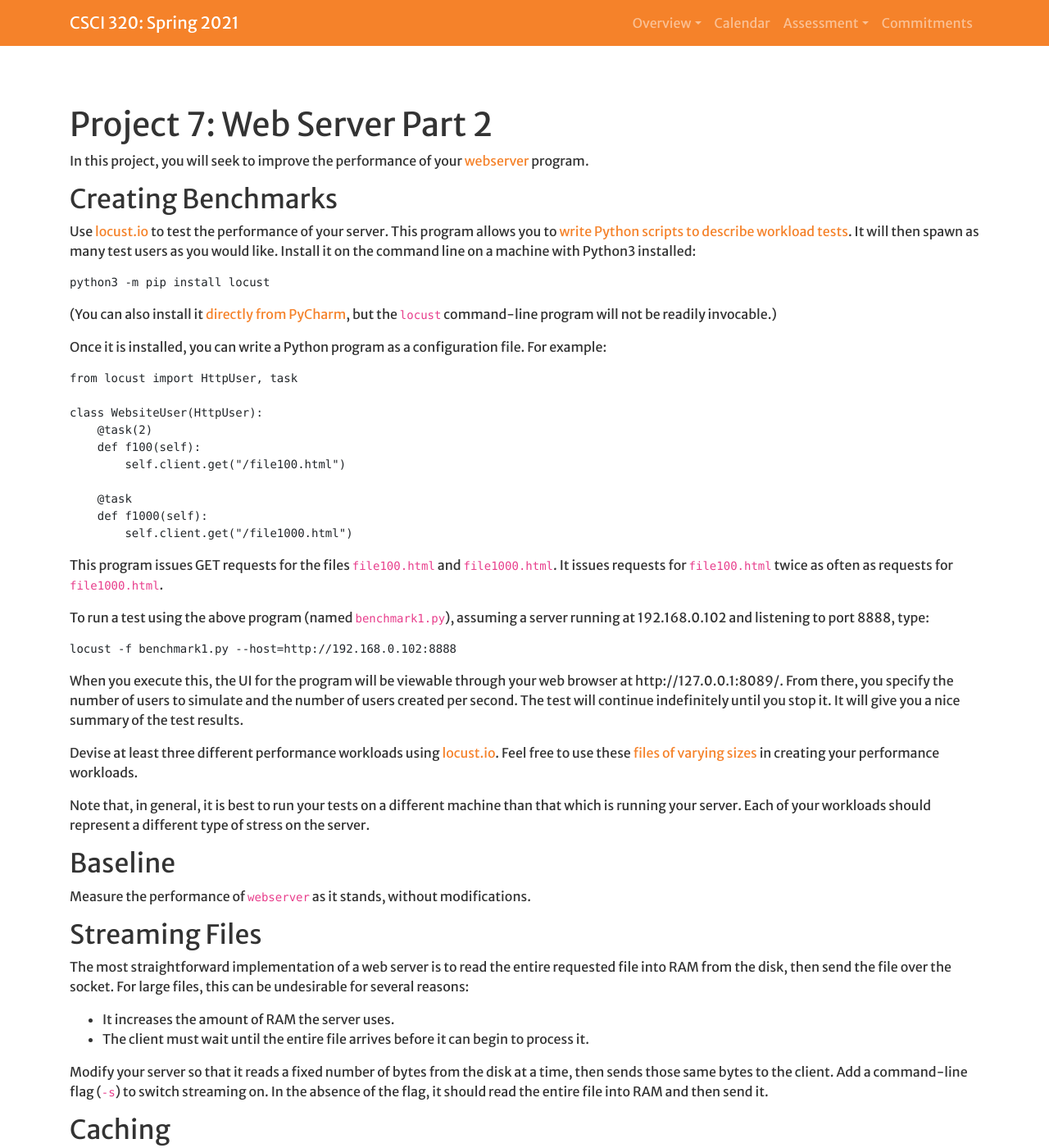
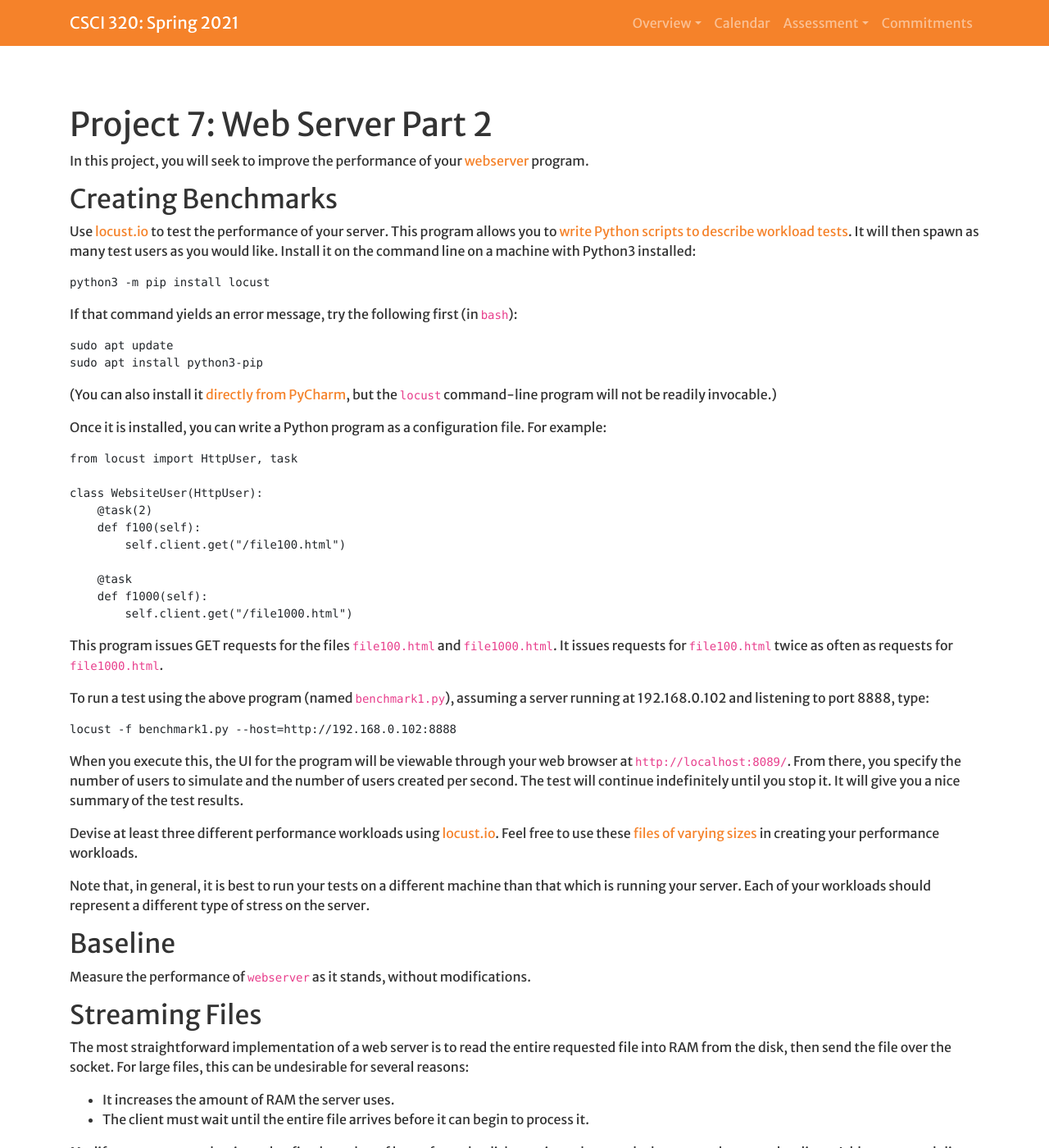
Before and after one commit to Hendrix-CS/csci320, a Jekyll site: the page built from projects/webserver2.md, in a window 1280 px wide and 1400 px high. Shown: the whole window at 82% size. Built offline with Jekyll 4.4.1, drawn with Linux system fonts in a browser that asks for light colours; a script that is not in the unit is left out.

Commit message:
Fixed some instructions for web server 2.

````diff
--- a/projects/webserver2.md
+++ b/projects/webserver2.md
@@ -17,6 +17,12 @@ Python3 installed:
 
 ```
 python3 -m pip install locust
+```
+
+If that command yields an error message, try the following first (in `bash`):
+```
+sudo apt update
+sudo apt install python3-pip
 ```
 
 (You can also install it [directly from PyCharm](https://www.jetbrains.com/help/pycharm/installing-uninstalling-and-upgrading-packages.html),
@@ -48,7 +54,7 @@ locust -f benchmark1.py --host=http://192.168.0.102:8888
 ```
 
 When you execute this, the UI for the program will be viewable through your web browser at
-http://127.0.0.1:8089/. From there, you specify the number of users to simulate and the number
+`http://localhost:8089/`. From there, you specify the number of users to simulate and the number
 of users created per second. The test will continue indefinitely until you stop it. It will give
 you a nice summary of the test results.
 
````
